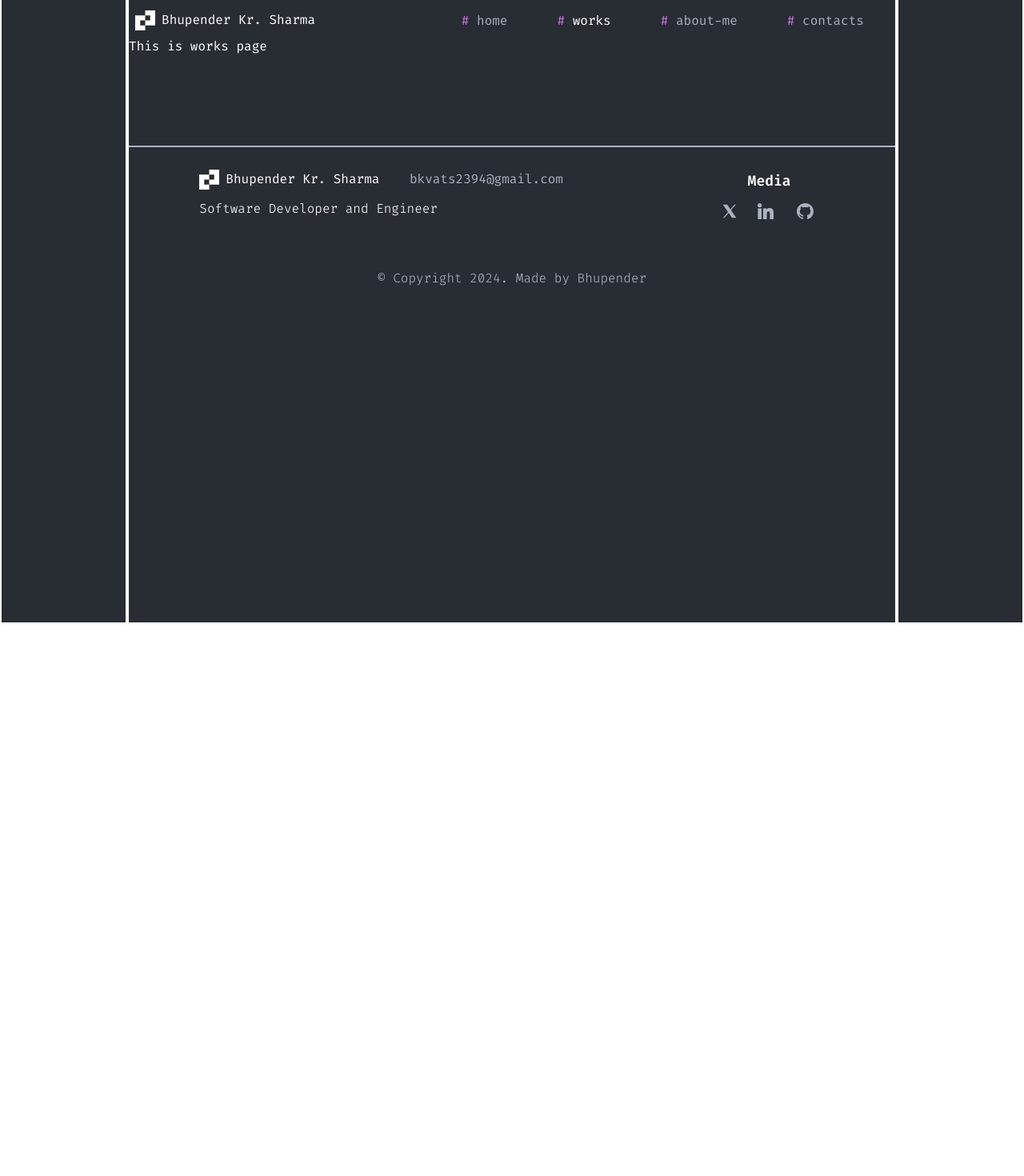
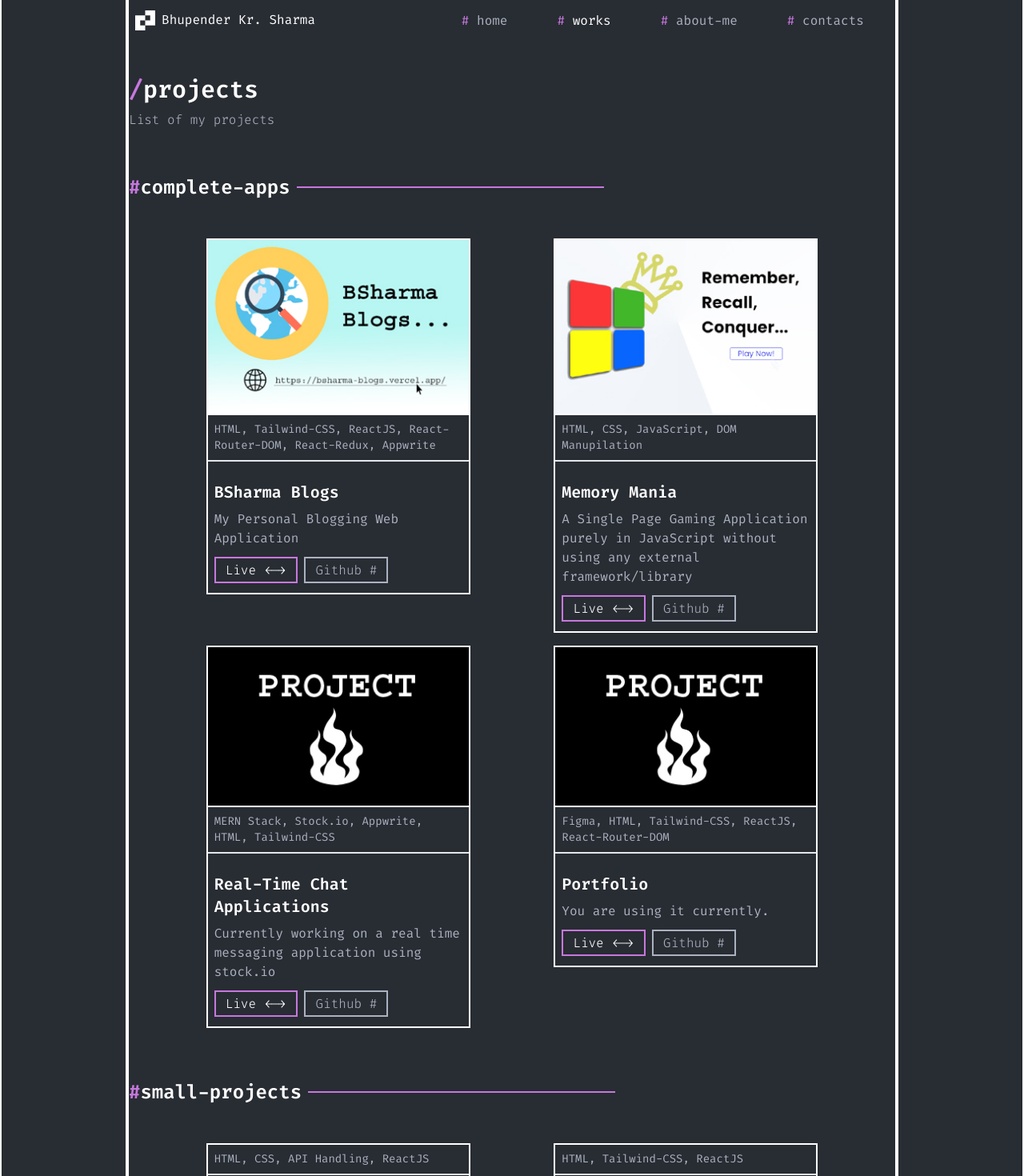
Before and after one commit to bkvats/Portfolio, a React (Vite) app: page /works in a window 1280 px wide. Shown: the part 20-1490 px from the top of the page at 80% size. Before the commit the page ends 800 px from the top, so only its background shows below. Built offline with nearby package versions, Linux system fonts and the light colour scheme.

Commit message:
adding my works page

```diff
--- a/src/components/ProjectCard/ProjectCard.jsx
+++ b/src/components/ProjectCard/ProjectCard.jsx
@@ -2,9 +2,9 @@ import React from "react";
 export default function ProjectCard({imgUrl = "src/components/ProjectCard/images/project_template_image.jpg", skills, projectName, description, liveLink = "#", github = "#"}) {
     return (
         <div className="w-[330px] h-fit border-2 border-white flex flex-col m-2">
-            <div className="border-b-2 border-white">
+            {imgUrl !== "mini" && <div className="border-b-2 border-white">
                 <img src={imgUrl} alt="" />
-            </div>
+            </div>}
             <div className="text-[#ABB2BF] border-b-2 borde-white text-sm p-2">
                 <p className="inline">{skills.join(", ")}</p>
             </div>
@@ -12,8 +12,8 @@ export default function ProjectCard({imgUrl = "src/components/ProjectCard/images
                 <h3 className="my-2 text-xl font-semibold">{projectName}</h3>
                 <p className="text-[#ABB2BF]">{description}</p>
                 <div className="font-light mt-4 mb-2">
-                    <a href={liveLink} target="_blank" className="border-2 border-[#C778DD] py-1 px-3">{"Live <->"}</a>
-                    <a href={github} target="_blank" className="border-2 border-[#ABB2BF] py-1 px-3 mx-2 text-[#ABB2BF]">{"Github #"}</a>
+                    <a href={liveLink === "mini" ? github : liveLink} target="_blank" className={`border-2 border-[#C778DD] py-1 px-3 ${liveLink === "#" ? "cursor-not-allowed" : ""}`}>{`${liveLink === "mini" ?"Github #" : "Live <->"}`}</a>
+                    {liveLink !== "mini" && <a href={github} target="_blank" className={`border-2 border-[#ABB2BF] py-1 px-3 mx-2 text-[#ABB2BF] ${github === "#" ? "cursor-not-allowed" : ""}`}>{"Github #"}</a>}
                 </div>
             </div>
         </div>
--- a/src/pages/Works/Works.jsx
+++ b/src/pages/Works/Works.jsx
@@ -1,6 +1,37 @@
 import React from "react";
+import { ProjectCard } from "../../components";
 export default function Works() {
     return (
-        <div>This is works page</div>
+        <div className="mt-14">
+            <div>
+                <h1 className="font-semibold text-3xl"><span className="text-[#C778DD]">/</span>projects</h1>
+                <p className="font-light text-[#ABB2BF] mt-2">List of my projects</p>
+            </div>
+            <div className="flex justify-between mt-14">
+                <div className="flex gap-2 items-center">
+                    <h2 className="font-semibold text-2xl text-white"><span className="text-[#C778DD]">#</span>complete-apps</h2>
+                    <hr className="w-24 md:w-96 border-[1px] border-[#C778DD]" />
+                </div>
+            </div>
+            <div className="min-w-full my-10 flex flex-wrap justify-evenly">
+                <ProjectCard imgUrl={"src/pages/Home/images/BSharmaBlogs.jpg"} skills={["HTML", "Tailwind-CSS", "ReactJS", "React-Router-DOM", "React-Redux", "Appwrite"]} projectName={"BSharma Blogs"} description={"My Personal Blogging Web Application"} liveLink={"https://bsharma-blogs.vercel.app"} github={"https://github.com/bkvats/PersonalBlogAppinReact"} />
+                <ProjectCard imgUrl={"src/pages/Home/images/MemoryGame.jpg"} skills={["HTML", "CSS", "JavaScript", "DOM Manupilation"]} projectName={"Memory Mania"} description={"A Single Page Gaming Application purely in JavaScript without using any external framework/library"} liveLink={"https://bkvats.github.io/MemoryGame/"} github={"https://github.com/bkvats/MemoryGame"} />
+                <ProjectCard skills={["MERN Stack", "Stock.io", "Appwrite", "HTML", "Tailwind-CSS"]} projectName={"Real-Time Chat Applications"} description={"Currently working on a real time messaging application using stock.io"} />
+                <ProjectCard skills={["Figma", "HTML", "Tailwind-CSS", "ReactJS", "React-Router-DOM"]} projectName={"Portfolio"} description={"You are using it currently."} github={"https://github.com/bkvats/Portfolio"} />
+            </div>
+            <div className="flex justify-between mt-14">
+                <div className="flex gap-2 items-center">
+                    <h2 className="font-semibold text-2xl text-white"><span className="text-[#C778DD]">#</span>small-projects</h2>
+                    <hr className="w-24 md:w-96 border-[1px] border-[#C778DD]" />
+                </div>
+            </div>
+            <div className="min-w-full my-10 flex flex-wrap justify-evenly">
+                <ProjectCard imgUrl={"mini"} skills={["HTML", "CSS", "API Handling", "ReactJS"]} projectName={"Real Time Currency Converter"} description={"A currency converter application which converts amount from one curency to another on the basis of current market valuation of both the currencies"} liveLink={"mini"} github={"https://github.com/bkvats/CurrencyConverter"} />
+                <ProjectCard imgUrl={"mini"} skills={["HTML", "Tailwind-CSS", "ReactJS"]} projectName={"Encrypted Task Scheduler"} description={"An Todo Application with encryption technique for privacy of user's data"} liveLink={"mini"} github={"https://github.com/bkvats/NetflixUIClone"} />
+                <ProjectCard imgUrl={"mini"} skills={["JavaScript", "Regex", "ReactJS", "String Manupilation"]} projectName={"Strong Password Generator"} description={"A small password generator app which generated a strong password for user based upon varying length, characters, numbers etc."} liveLink={"mini"} github={"https://github.com/bkvats/PasswordGeneratorUsingReact"} />
+                <ProjectCard imgUrl={"mini"} skills={["HTML", "CSS", "ContextAPI", "ReactJS"]} projectName={"Varies Color Theme Switcher"} description={"A fun application which changes it's theme in 10+ different colors"} liveLink={"mini"} github={"https://github.com/bkvats/ThemeChangeinReact"} />
+                <ProjectCard imgUrl={"mini"} skills={["HTML", "CSS", "Clone"]} projectName={"Netflix UI Clone"} description={"UI Clone of Video Streaming Platform Netflix"} liveLink={"mini"} github={"https://github.com/bkvats/TodoinReact"} />
+            </div>
+        </div>
     );
 }
```
